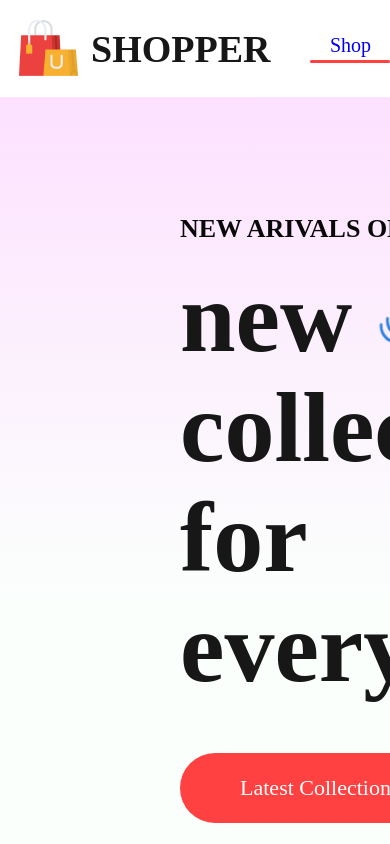
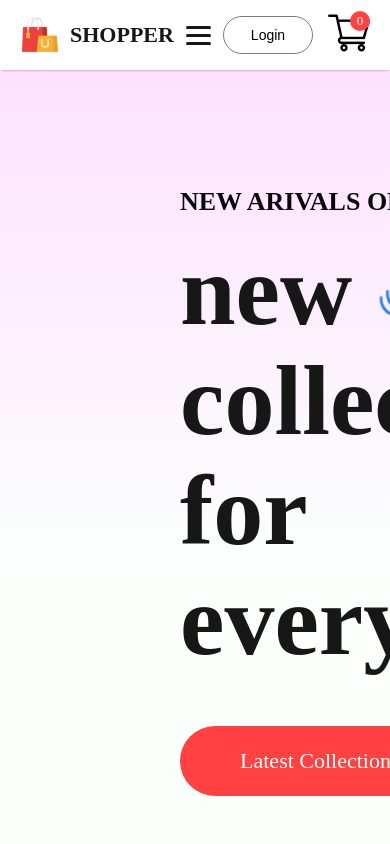
Before and after one commit to David2008-coder/Ecommerce-website, a React (Vite) app: page / in a window 390 px wide. Shown: the top 844 px of the page. Built offline with nearby package versions, Linux system fonts and the light colour scheme.

Commit message:
Refactor Navbar styles for improved layout and responsiveness
Adjusted styles for navbar components including logo, menu, and buttons. Updated responsive design for mobile view.

```diff
--- a/src/Components/Navbar/Navbar.css
+++ b/src/Components/Navbar/Navbar.css
@@ -3,6 +3,8 @@
   justify-content: space-around;
   padding: 16px;
   box-shadow: 0 1px 3px -2px black;
+  align-items: center;
+  position: relative;
 }
 
 .nav-logo {
@@ -11,19 +13,23 @@
   gap: 10px;
 }
 
+.nav-logo img {
+  width: 50px;
+}
+
 .nav-logo p {
   color: #171717;
-  font-size: 38px;
+  font-size: 28px;
   font-weight: 600;
 }
 
 .nav-menu {
   display: flex;
-  align-items: center;;
+  align-items: center;
   list-style: none;
-  gap: 50px;
+  gap: 40px;
   color: #626262;
-  font-size: 20px;
+  font-size: 18px;
   font-weight: 500;
 }
 
@@ -38,30 +44,28 @@
 
 .nav-menu hr {
   border: none;
-  width: 80PX;
+  width: 80%;
   height: 3px;
-  border-radius: 10PX;
+  border-radius: 10px;
   background: #ff4141;
 }
 
 .nav-login-cart {
   display: flex;
   align-items: center;
-  gap: 45px;
+  gap: 30px;
 }
 
-.nav-login-cart button{
-  width: 157px;
-  height: 58px;
+.nav-login-cart button {
+  width: 120px;
+  height: 45px;
   outline: none;
   border: 1px solid #7a7a7a;
-  font-size: 20px;
-  font-weight: 500;;
+  font-size: 16px;
+  font-weight: 500;
   cursor: pointer;
   border-radius: 75px;
   background: white;
-
-
 }
 
 .nav-login-cart button:active {
@@ -69,16 +73,83 @@
 }
 
 .nav-cart-count {
-  width: 22px;
-  height: 22px;
+  width: 20px;
+  height: 20px;
   display: flex;
   justify-content: center;
   align-items: center;
-  margin-top: -35px;
-  margin-left: -55px;
+  margin-top: -30px;
+  margin-left: -45px;
   border-radius: 11px;
-  font-size: 14px;
-  color: black;
-  background: rgb(232, 90, 39);
+  font-size: 13px;
+  color: white;
+  background: #ff4141;
+}
 
+/* Hamburger */
+.nav-hamburger {
+  display: none;
+  flex-direction: column;
+  gap: 5px;
+  cursor: pointer;
 }
+
+.nav-hamburger span {
+  width: 25px;
+  height: 3px;
+  background: #171717;
+  border-radius: 2px;
+}
+
+/* ========== MOBILE ========== */
+@media (max-width: 800px) {
+  .navbar {
+    padding: 12px 20px;
+    justify-content: space-between;
+  }
+
+  .nav-logo p {
+    font-size: 22px;
+  }
+
+  .nav-logo img {
+    width: 40px;
+  }
+
+  .nav-menu {
+    display: none;
+    position: absolute;
+    top: 70px;
+    left: 0;
+    right: 0;
+    background: white;
+    flex-direction: column;
+    gap: 20px;
+    padding: 30px 0;
+    box-shadow: 0 4px 12px rgba(0,0,0,0.1);
+    z-index: 100;
+  }
+
+  .nav-menu-mobile {
+    display: flex;
+  }
+
+  .nav-hamburger {
+    display: flex;
+  }
+
+  .nav-login-cart {
+    gap: 15px;
+  }
+
+  .nav-login-cart button {
+    width: 90px;
+    height: 38px;
+    font-size: 14px;
+  }
+
+  .nav-cart-count {
+    margin-top: -28px;
+    margin-left: -35px;
+  }
+}
```
